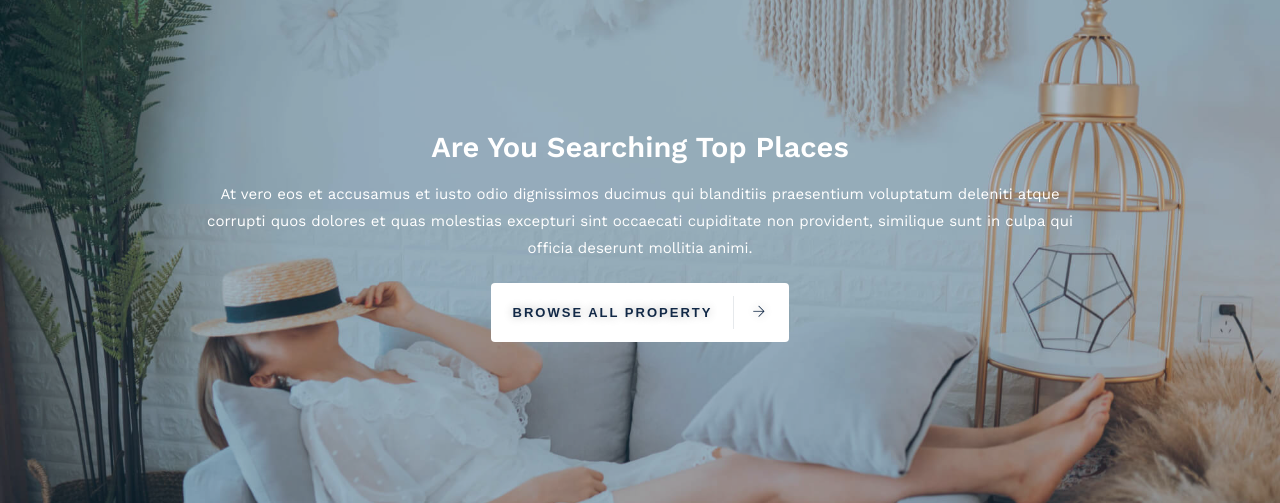
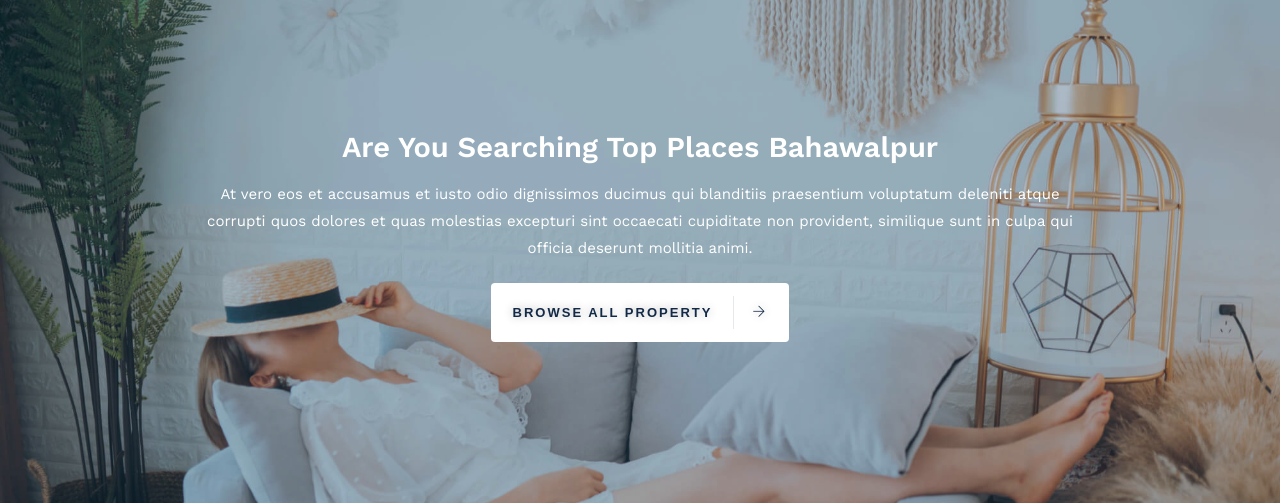
Before and after one commit to MusawerAli/DjangoRent, a Django app: page / in a window 1280 px wide. Shown: the part 3041-3544 px from the top of the page. Run offline with Django 3.2, Linux system fonts and the light colour scheme; some libraries are stand-ins or nearby versions; some web fonts are replaced.

Commit message:
changing from me

```diff
--- a/property/templates/sections/header-2.html
+++ b/property/templates/sections/header-2.html
@@ -6,7 +6,7 @@
 						<div class="col-lg-9 col-md-10">
 
 							<div class="sec-heading center light">
-								<h2 class="mb-3">Are You Searching Top Places</h2>
+								<h2 class="mb-3">Are You Searching Top Places Bahawalpur</h2>
 								<p>At vero eos et accusamus et iusto odio dignissimos ducimus qui blanditiis praesentium voluptatum deleniti atque corrupti quos dolores et quas molestias excepturi sint occaecati cupiditate non provident, similique sunt in culpa qui officia deserunt mollitia animi.</p>
 								<a href="#" class="btn arrow-btn light mt-3">Browse All Property<span><i class="ti-arrow-right"></i></span></a>
 							</div>
```
